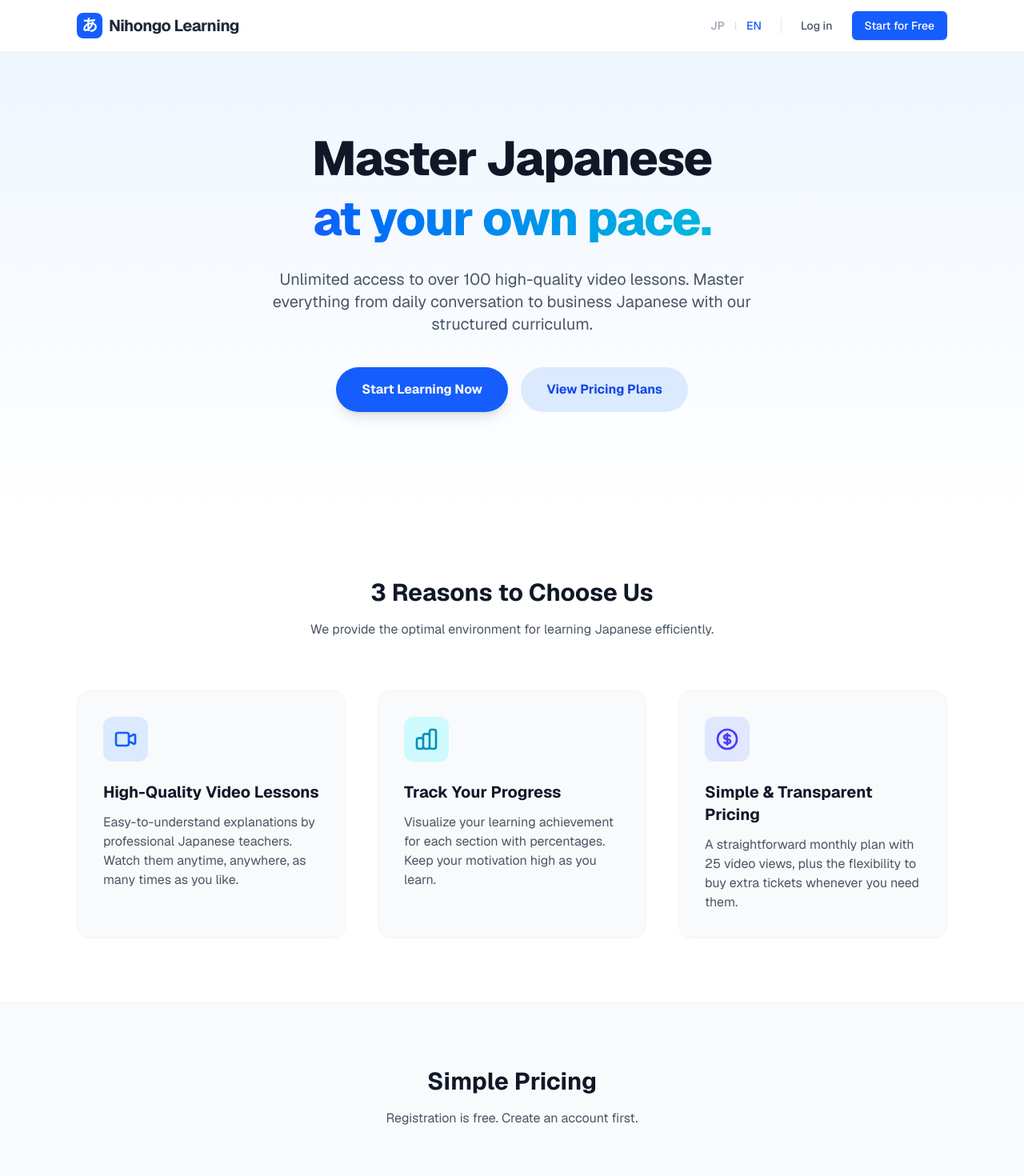
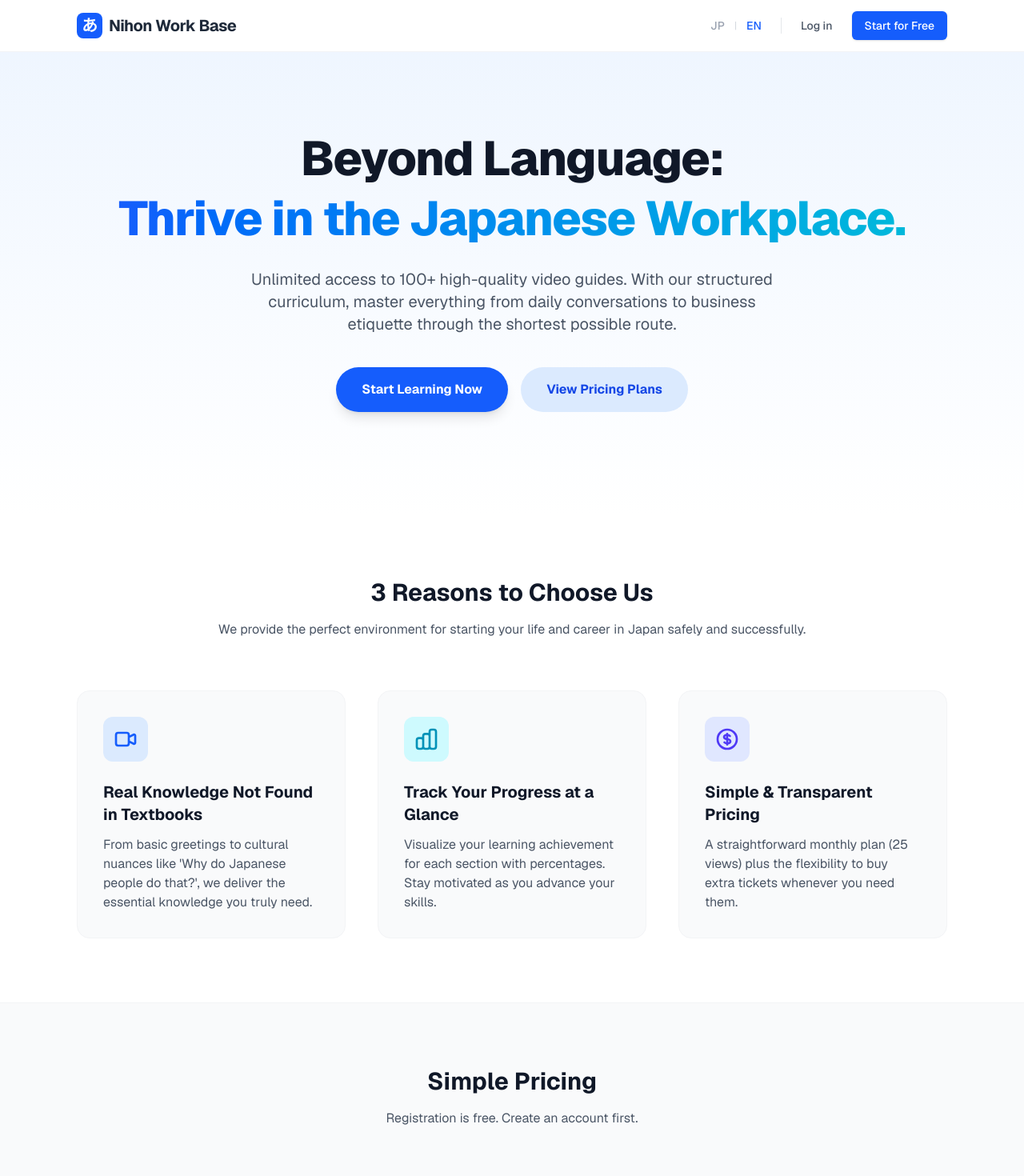
Before and after one commit to campustocommunityshizuoka/video, a Next.js app: page /en in a window 1280 px wide. Shown: the top 1470 px of the page at 80% size. Built offline with nearby package versions, Linux system fonts and the light colour scheme.

Commit message:
名前修正

```diff
--- a/app/[lang]/dashboard/page.tsx
+++ b/app/[lang]/dashboard/page.tsx
@@ -271,7 +271,7 @@ export default async function DashboardPage({ params }: { params: Promise<{ lang
             Legal Notice / 特定商取引法に基づく表記
           </Link>
           <span className="mt-4 md:mt-0 text-gray-400">
-            © {new Date().getFullYear()} Nihongo Learning
+            © {new Date().getFullYear()} Nihon Work Base
           </span>
         </div>
       </div>
--- a/app/[lang]/pricing/page.tsx
+++ b/app/[lang]/pricing/page.tsx
@@ -81,7 +81,7 @@ export default async function PricingPage({ params }: { params: Promise<{ lang:
           <Link href={`/${lang}/terms`} className="hover:text-blue-600 transition-colors">Terms of Service</Link>
           <Link href={`/${lang}/privacy`} className="hover:text-blue-600 transition-colors">Privacy Policy</Link>
           <Link href={`/${lang}/legal`} className="hover:text-blue-600 transition-colors">Legal Notice</Link>
-          <span>© {new Date().getFullYear()} Nihongo Learning</span>
+          <span>© {new Date().getFullYear()} Nihon Work Base</span>
         </div>
       </footer>
     </div>
--- a/app/[lang]/section/[id]/page.tsx
+++ b/app/[lang]/section/[id]/page.tsx
@@ -84,7 +84,7 @@ export default async function SectionPage({
           <Link href={`/${lang}/terms`} className="hover:text-blue-600 transition-colors">Terms of Service</Link>
           <Link href={`/${lang}/privacy`} className="hover:text-blue-600 transition-colors">Privacy Policy</Link>
           <Link href={`/${lang}/legal`} className="hover:text-blue-600 transition-colors">Legal Notice</Link>
-          <span>© {new Date().getFullYear()} Nihongo Learning</span>
+          <span>© {new Date().getFullYear()} Nihon Work Base</span>
         </div>
       </footer>
 
--- a/app/[lang]/terms/page.tsx
+++ b/app/[lang]/terms/page.tsx
@@ -18,8 +18,8 @@ export default async function TermsPage({ params }: { params: Promise<{ lang: 'j
         <div className="space-y-8 text-gray-700 leading-relaxed">
           <section>
             <h3 className="text-xl font-bold text-gray-900 mb-3">1. Acceptance of Terms / 規約の同意</h3>
-            <p>By accessing or using Nihongo Learning (the "Service"), you agree to be bound by these Terms of Service. If you disagree with any part of the terms, then you may not access the Service.</p>
-            <p className="text-sm text-gray-500 mt-2">Nihongo Learning（以下「本サービス」）を利用することにより、お客様は本規約に同意したものとみなされます。同意いただけない場合は、本サービスをご利用いただけません。</p>
+            <p>By accessing or using Nihon Work Base (the "Service"), you agree to be bound by these Terms of Service. If you disagree with any part of the terms, then you may not access the Service.</p>
+            <p className="text-sm text-gray-500 mt-2">Nihon Work Base（以下「本サービス」）を利用することにより、お客様は本規約に同意したものとみなされます。同意いただけない場合は、本サービスをご利用いただけません。</p>
           </section>
 
           <section>
@@ -49,8 +49,8 @@ export default async function TermsPage({ params }: { params: Promise<{ lang: 'j
 
           <section>
             <h3 className="text-xl font-bold text-gray-900 mb-3">4. Intellectual Property / 知的財産権</h3>
-            <p>All content, including videos, text, and logos, is the exclusive property of Nihongo Learning. You are granted a limited, non-exclusive, non-transferable license to access and view the content for personal, non-commercial educational purposes.</p>
-            <p className="text-sm text-gray-500 mt-2">動画、テキスト、ロゴを含むすべてのコンテンツの著作権および知的財産権は、Nihongo Learningに帰属します。お客様には、個人的かつ非営利の学習目的に限り、コンテンツにアクセスし視聴する限定的かつ譲渡不可の権利が付与されます。</p>
+            <p>All content, including videos, text, and logos, is the exclusive property of Nihon Work Base. You are granted a limited, non-exclusive, non-transferable license to access and view the content for personal, non-commercial educational purposes.</p>
+            <p className="text-sm text-gray-500 mt-2">動画、テキスト、ロゴを含むすべてのコンテンツの著作権および知的財産権は、Nihon Work Baseに帰属します。お客様には、個人的かつ非営利の学習目的に限り、コンテンツにアクセスし視聴する限定的かつ譲渡不可の権利が付与されます。</p>
           </section>
 
           <section>
--- a/app/[lang]/video/[id]/page.tsx
+++ b/app/[lang]/video/[id]/page.tsx
@@ -165,7 +165,7 @@ export default async function VideoPage({
         <Link href={`/${lang}/terms`} className="hover:text-blue-600 transition-colors">Terms of Service</Link>
         <Link href={`/${lang}/privacy`} className="hover:text-blue-600 transition-colors">Privacy Policy</Link>
         <Link href={`/${lang}/legal`} className="hover:text-blue-600 transition-colors">Legal Notice</Link>
-        <span>© {new Date().getFullYear()} Nihongo Learning</span>
+        <span>© {new Date().getFullYear()} Nihon Work Base</span>
       </div>
     </footer>
     </div>
--- a/dictionaries/en.json
+++ b/dictionaries/en.json
@@ -1,37 +1,36 @@
 {
   "metadata": {
-    "title": "Nihongo Learning | Japanese Learning Platform",
-    "description": "Unlimited access to over 100 high-quality video lessons. Master Japanese at your own pace."
+    "title": "Nihon Work Base | Master Real-Life Navigation in Japan",
+    "description": "Unlimited access to 100+ high-quality video guides. Master the essential unwritten rules, manners, and life hacks for working and living in Japan."
   },
   "home": {
-    "title": "Nihongo Learning",
+    "title": "Nihon Work Base",
     "login": "Log in",
     "startFree": "Start for Free",
-    "heroTitle1": "Master Japanese",
-    "heroTitle2": "at your own pace.",
-    "heroDescription": "Unlimited access to over 100 high-quality video lessons. Master everything from daily conversation to business Japanese with our structured curriculum.",
+    "heroTitle1": "Beyond Language:",
+    "heroTitle2": "Thrive in the Japanese Workplace.",
+    "heroDescription": "Unlimited access to 100+ high-quality video guides. With our structured curriculum, master everything from daily conversations to business etiquette through the shortest possible route.",
     "startNow": "Start Learning Now",
     "viewPricing": "View Pricing Plans",
     "reasonsTitle": "3 Reasons to Choose Us",
-    "reasonsDesc": "We provide the optimal environment for learning Japanese efficiently.",
-    "feature1Title": "High-Quality Video Lessons",
-    "feature1Desc": "Easy-to-understand explanations by professional Japanese teachers. Watch them anytime, anywhere, as many times as you like.",
-    "feature2Title": "Track Your Progress",
-    "feature2Desc": "Visualize your learning achievement for each section with percentages. Keep your motivation high as you learn.",
+    "reasonsDesc": "We provide the perfect environment for starting your life and career in Japan safely and successfully.",
+    "feature1Title": "Real Knowledge Not Found in Textbooks",
+    "feature1Desc": "From basic greetings to cultural nuances like 'Why do Japanese people do that?', we deliver the essential knowledge you truly need.",
+    "feature2Title": "Track Your Progress at a Glance",
+    "feature2Desc": "Visualize your learning achievement for each section with percentages. Stay motivated as you advance your skills.",
     "feature3Title": "Simple & Transparent Pricing",
-    "feature3Desc": "A straightforward monthly plan with 25 video views, plus the flexibility to buy extra tickets whenever you need them.",
+    "feature3Desc": "A straightforward monthly plan (25 views) plus the flexibility to buy extra tickets whenever you need them.",
     "pricingTitle": "Simple Pricing",
     "pricingDesc": "Registration is free. Create an account first.",
     "planStandard": "Standard",
     "perMonth": " / month",
     "mostPopular": "Most Popular",
-    "standardFeature1": "Watch up to 25 videos per month",
     "featureProgress": "Progress tracking",
-    "featureAllAccess": "Access to 25 videos per month",
-    "ctaTitle": "Let's open the door to a new language.",
+    "featureAllAccess": "25 videos per month",
+    "ctaTitle": "Turn your anxiety about living in Japan into confidence.",
     "ctaDesc": "Account creation takes only 1 minute.",
     "createFreeAccount": "Create a Free Account",
-    "footerRights": "Nihongo Learning. All rights reserved."
+    "footerRights": "Nihon Work Base. All rights reserved."
   },
   "auth": {
     "loginTitle": "Log In",
--- a/dictionaries/ja.json
+++ b/dictionaries/ja.json
@@ -1,21 +1,21 @@
 {
   "metadata": {
-    "title": "Nihongo Learning | 外国人のための日本語学習",
-    "description": "100本以上の高品質な授業動画が見放題。あなたのペースで確実な日本語力を身につけましょう。"
+    "title": "Nihon Work Base | 日本でのリアルな立ち回りを学ぶ",
+    "description": "100本以上の高品質な授業動画が見放題。日本特有のルールやマナー、生活の知恵を身につけましょう。"
   },
   "home": {
-    "title": "Nihongo Learning",
+    "title": "Nihon Work Base",
     "login": "ログイン",
     "startFree": "無料ではじめる",
-    "heroTitle1": "あなたのペースで、",
-    "heroTitle2": "確実な日本語力を。",
+    "heroTitle1": "語学だけじゃない、",
+    "heroTitle2": "日本での「リアルな立ち回り」を。",
     "heroDescription": "100本以上の高品質な授業動画が見放題。体系化されたカリキュラムで、日常会話からビジネス日本語まで、最短ルートでマスターしましょう。",
     "startNow": "今すぐ学習をスタート",
     "viewPricing": "料金プランを見る",
     "reasonsTitle": "選ばれる3つの理由",
-    "reasonsDesc": "効率的に日本語を習得するための、最適な環境が整っています。",
-    "feature1Title": "圧倒的な質の授業動画",
-    "feature1Desc": "プロの日本語教師による、わかりやすい解説動画。いつでもどこでも、何度でも見返すことができます。",
+    "reasonsDesc": "日本での生活を安全に、そして楽しくスタートさせるための環境が整っています。",
+    "feature1Title": "教科書には載っていないリアル",
+    "feature1Desc": "基本中の基本である挨拶から「なぜ日本人はこうするの？」といった文化の違いまで、本当に必要な知識をお届けします。",
     "feature2Title": "進捗がひと目でわかる",
     "feature2Desc": "セクションごとの学習達成度をパーセンテージで可視化。モチベーションを維持しながら学習を進められます。",
     "feature3Title": "シンプルで無駄のない料金体系",
@@ -27,10 +27,10 @@
     "mostPopular": "一番人気",
     "featureProgress": "進捗管理機能",
     "featureAllAccess": "月25本の視聴が可能",
-    "ctaTitle": "さあ、新しい言語の扉を開きましょう。",
+    "ctaTitle": "日本での新生活、不安を自信に変えましょう。",
     "ctaDesc": "アカウント作成はわずか1分で完了します。",
     "createFreeAccount": "無料でアカウントを作成する",
-    "footerRights": "Nihongo Learning. All rights reserved."
+    "footerRights": "Nihon Work Base. All rights reserved."
   },
   "auth": {
     "loginTitle": "ログイン",
```
Also changed, not shown: 1 other file (tests, documents, lock files or other folders).
